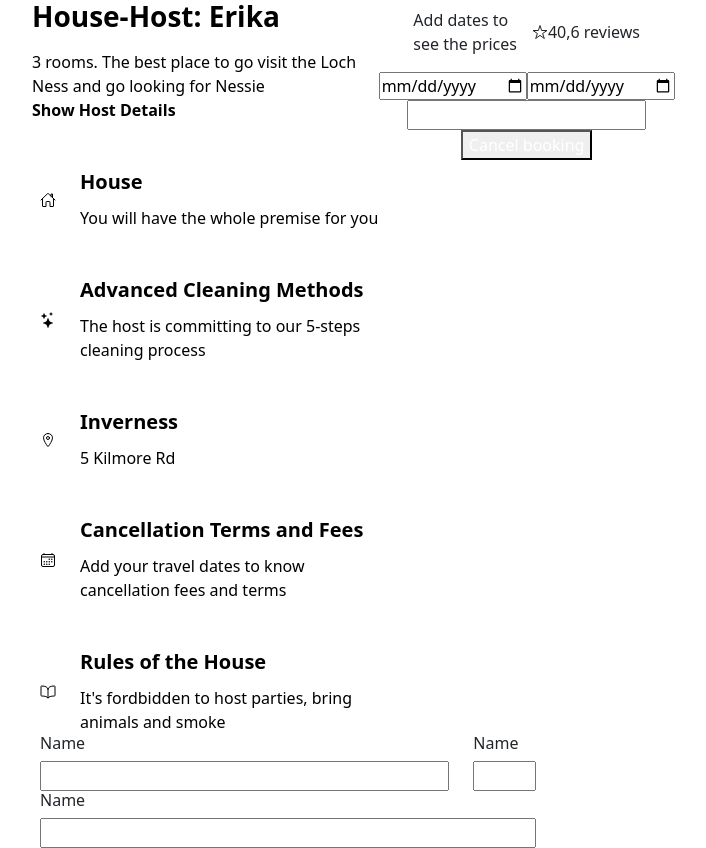
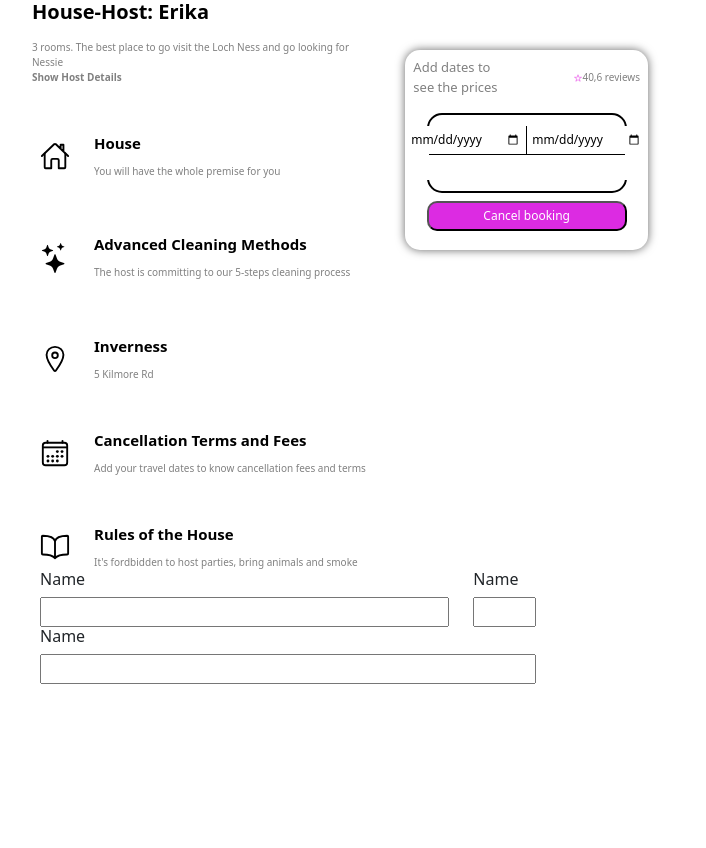
Before and after one commit to tantoquantoanto/airbnb, a plain HTML site: page page3part2.html in a window 1280 px wide. Shown: the whole page, without its empty margins (300-1006 px from the left). After the commit the page ends 800 px from the top, so only its background shows below. Drawn offline with nearby package versions, Linux system fonts and the light colour scheme; a script that the page names is missing.

Commit message:
Add files via upload

```diff
--- a/page3part2.html
+++ b/page3part2.html
@@ -14,7 +14,7 @@
       integrity="sha384-rbsA2VBKQhggwzxH7pPCaAqO46MgnOM80zW1RWuH61DGLwZJEdK2Kadq2F9CUG65"
       crossorigin="anonymous"
     />
-    <link rel="stylesheet" href="style.css" />
+    <link rel="stylesheet" href="page3part2.css" />
   </head>
   <body>
     <section class="selectedHouseDetails container-fluid">
```
